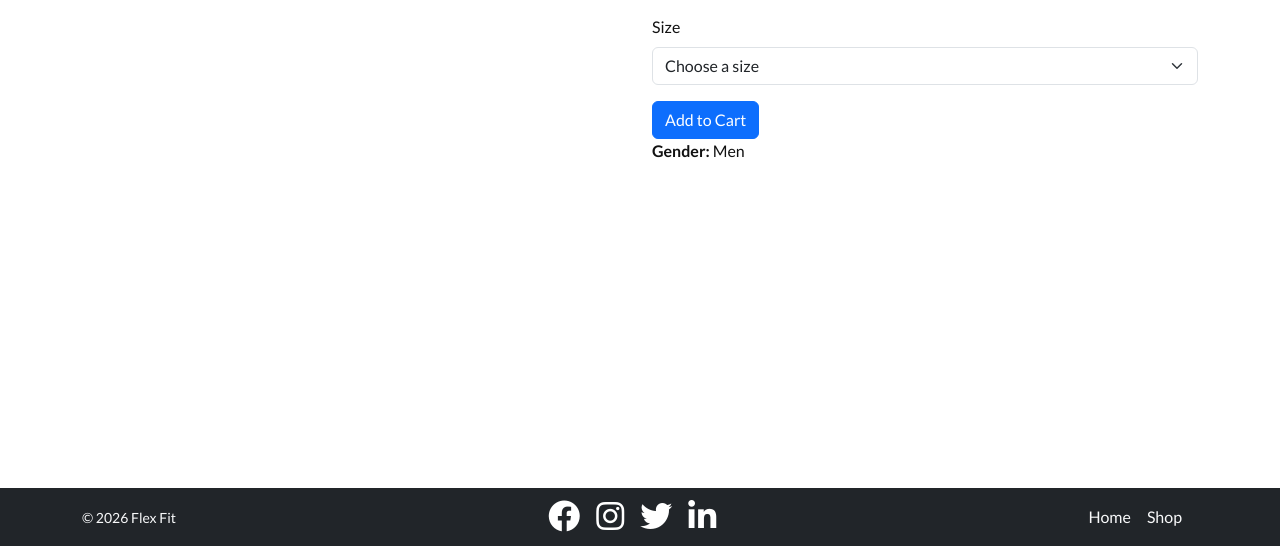
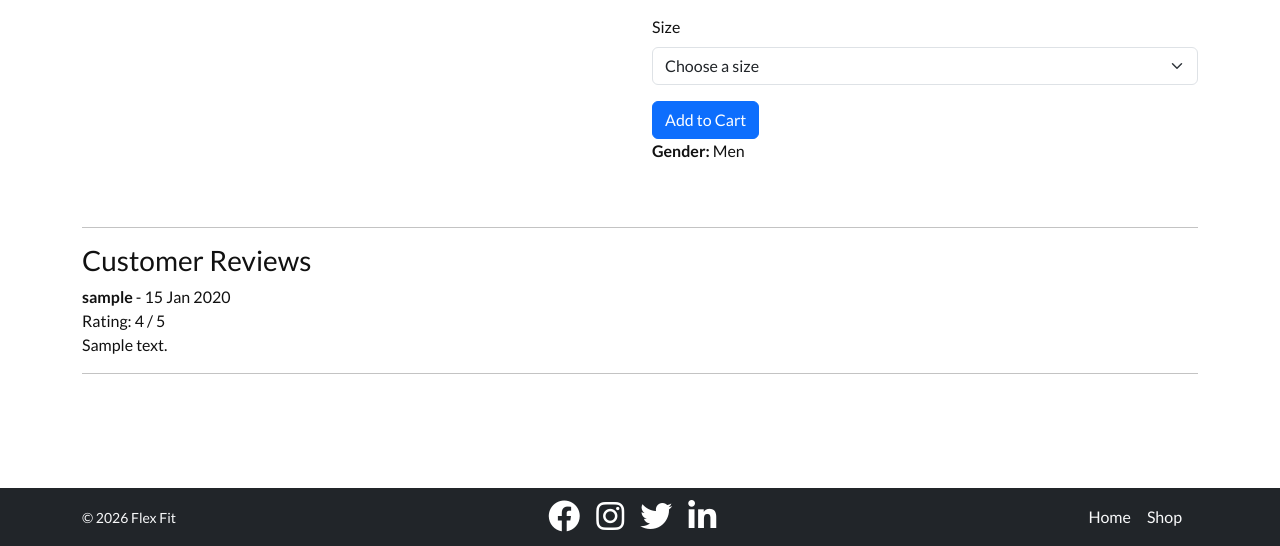
Before and after one commit to mariebernf/Flex_Fit_P4, a Django app: page /products/1/ in a window 1280 px wide. Shown: the part 254-800 px from the top of the page. Run offline with Django 5.2, Linux system fonts and the light colour scheme; tables that the repository leaves empty hold one stand-in row (values such as "Sample post").

Commit message:
Display reviews on the product detail page

```diff
--- a/products/templates/products/product_detail.html
+++ b/products/templates/products/product_detail.html
@@ -45,4 +45,22 @@
         </p>
     </div>
 </div>
+<hr class="mt-5">
+
+<h3>Customer Reviews</h3>
+
+{% if reviews %}
+    {% for review in reviews %}
+        <div class="mb-3">
+            <strong>{{ review.user }}</strong> - {{ review.created_on|date:"d M Y" }}<br>
+            Rating: {{ review.rating }} / 5
+            <p>{{ review.comment }}</p>
+        </div>
+        <hr>
+    {% endfor %}
+{% else %}
+    <p>No reviews yet.</p>
+{% endif %}
+
+
 {% endblock %}
--- a/products/views.py
+++ b/products/views.py
@@ -1,6 +1,6 @@
 from django.shortcuts import render, get_object_or_404
 from .models import Product
-
+from reviews.models import Review
 
 def product_list(request):
     products = Product.objects.all()
@@ -9,4 +9,9 @@
 
 def product_detail(request, product_id):
     product = get_object_or_404(Product, id=product_id)
-    return render(request, 'products/product_detail.html', {'product': product})
+    reviews = Review.objects.filter(product=product).order_by('-created_on')
+
+    return render(request, 'products/product_detail.html', {
+        'product': product,
+        'reviews': reviews,
+    })
```
